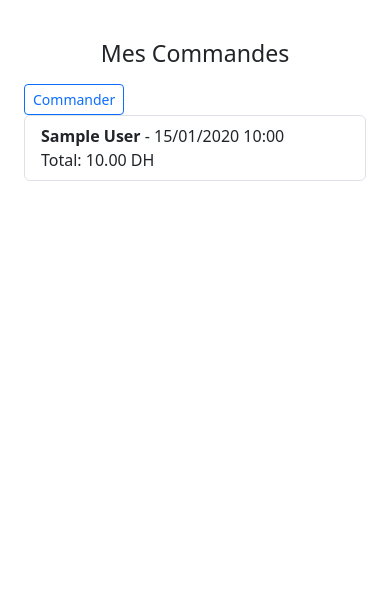
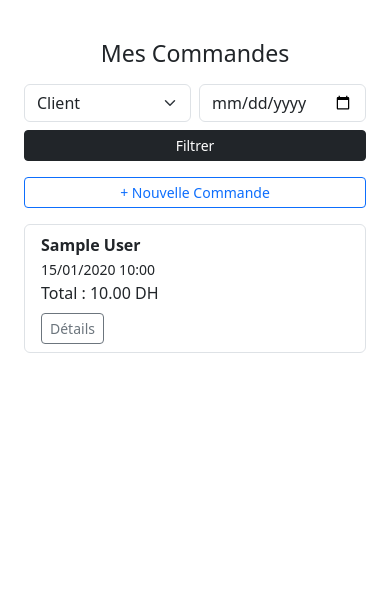
Before and after one commit to ElMehdiElMakoudi-UwU/maakoulatcom, a Django app: page /mobile/orders/ in a window 390 px wide. Shown: the top 593 px of the page. Run offline with Django 4.2, Linux system fonts and the light colour scheme; a user stored in the database is signed in; tables that the repository leaves empty hold one stand-in row (values such as "Sample post").

Commit message:
mobile order page

```diff
--- a/products/templates/mobile/mobile_orders.html
+++ b/products/templates/mobile/mobile_orders.html
@@ -1,15 +1,42 @@
-<!-- Template for mobile_orders.html -->
 {% extends 'mobile/base_mobile.html' %}
 {% block content %}
 <div class="container mt-4">
   <h3 class="mb-3 text-center">Mes Commandes</h3>
-  <a href="{% url 'products:mobile_create_order' %}" class="btn btn-sm btn-outline-primary">Commander</a>
+
+  <!-- Filtres -->
+  <form method="get" class="row g-2 mb-3">
+    <div class="col-6">
+      <select name="customer_id" class="form-select">
+        <option value="">Client</option>
+        {% for client in customers %}
+        <option value="{{ client.id }}" {% if client.id|stringformat:"s" == selected_customer %}selected{% endif %}>
+          {{ client.name }}
+        </option>
+        {% endfor %}
+      </select>
+    </div>
+    <div class="col-6">
+      <input type="date" name="date" class="form-control" value="{{ selected_date }}">
+    </div>
+    <div class="col-12 d-grid">
+      <button type="submit" class="btn btn-sm btn-dark">Filtrer</button>
+    </div>
+  </form>
+
+  <a href="{% url 'products:mobile_create_order' %}" class="btn btn-sm btn-outline-primary w-100 mb-3">+ Nouvelle Commande</a>
+
   <ul class="list-group">
     {% for order in orders %}
-    <li class="list-group-item">
-      <strong>{{ order.customer.name }}</strong> - {{ order.date|date:"d/m/Y H:i" }}<br>
-      <span>Total: {{ order.total_amount }} DH</span>
+    <li class="list-group-item d-flex justify-content-between align-items-start flex-column">
+      <div>
+        <strong>{{ order.customer.name }}</strong><br>
+        <small>{{ order.date|date:"d/m/Y H:i" }}</small><br>
+        <span>Total : {{ order.total_amount }} DH</span>
+      </div>
+      <a href="{% url 'products:mobile_order_detail' order.id %}" class="btn btn-sm btn-outline-secondary mt-2">Détails</a>
     </li>
+    {% empty %}
+    <li class="list-group-item text-center text-muted">Aucune commande trouvée</li>
     {% endfor %}
   </ul>
 </div>
--- a/products/views.py
+++ b/products/views.py
@@ -1343,8 +1343,25 @@
 @login_required
 def mobile_orders(request):
     seller = get_object_or_404(Seller, user=request.user)
-    orders = CustomerOrder.objects.filter(seller=seller).select_related("customer").order_by("-date")
-    return render(request, "mobile/mobile_orders.html", {"orders": orders})
+    orders = CustomerOrder.objects.filter(seller=seller).select_related("customer")
+
+    customer_id = request.GET.get("customer_id")
+    date = request.GET.get("date")
+
+    if customer_id:
+        orders = orders.filter(customer_id=customer_id)
+    if date:
+        orders = orders.filter(date__date=date)
+
+    orders = orders.order_by("-date")
+    customers = Customer.objects.filter(seller=seller)
+
+    return render(request, "mobile/mobile_orders.html", {
+        "orders": orders,
+        "customers": customers,
+        "selected_customer": customer_id,
+        "selected_date": date,
+    })
 
 @login_required
 def mobile_cash(request):
```
